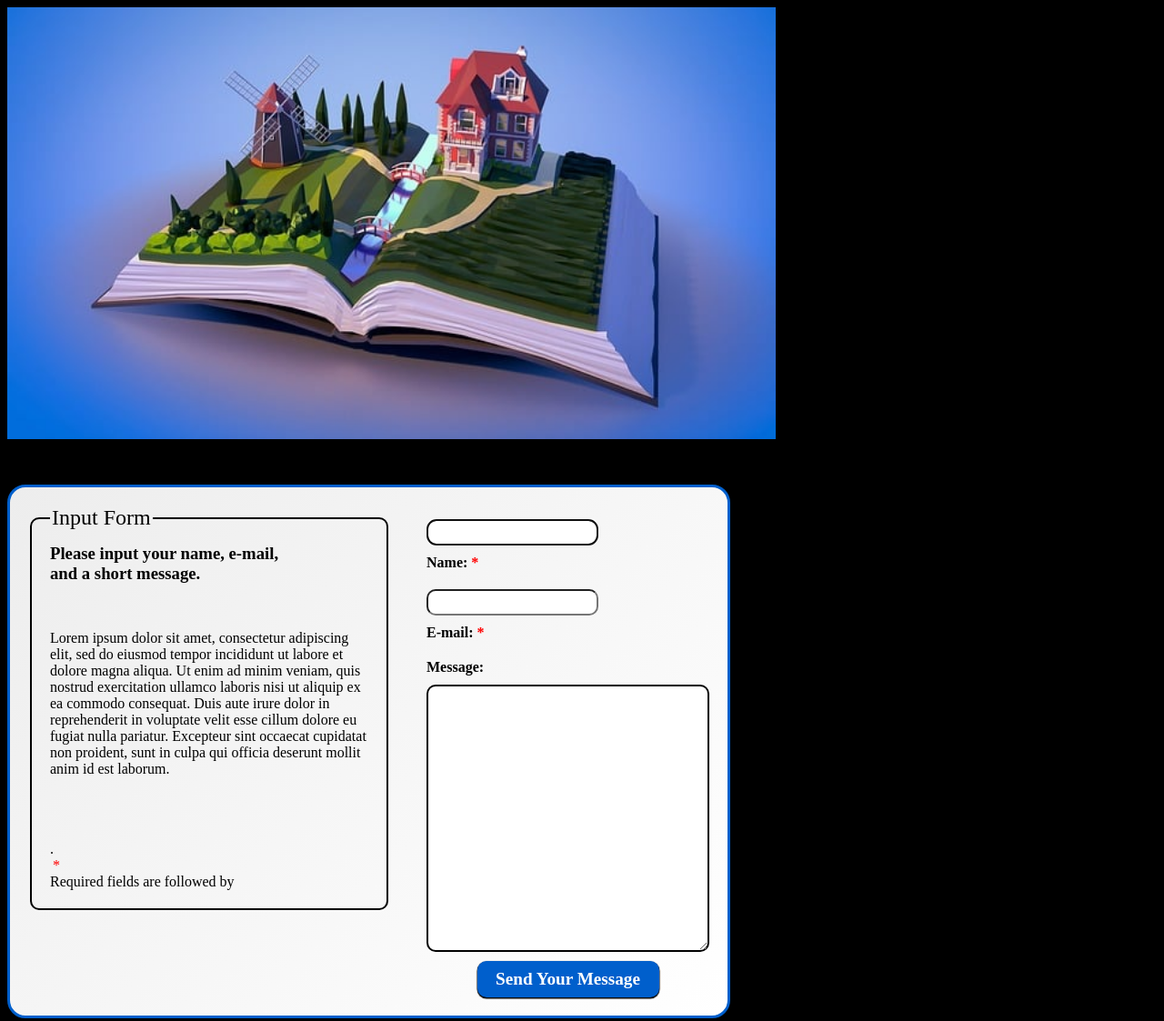
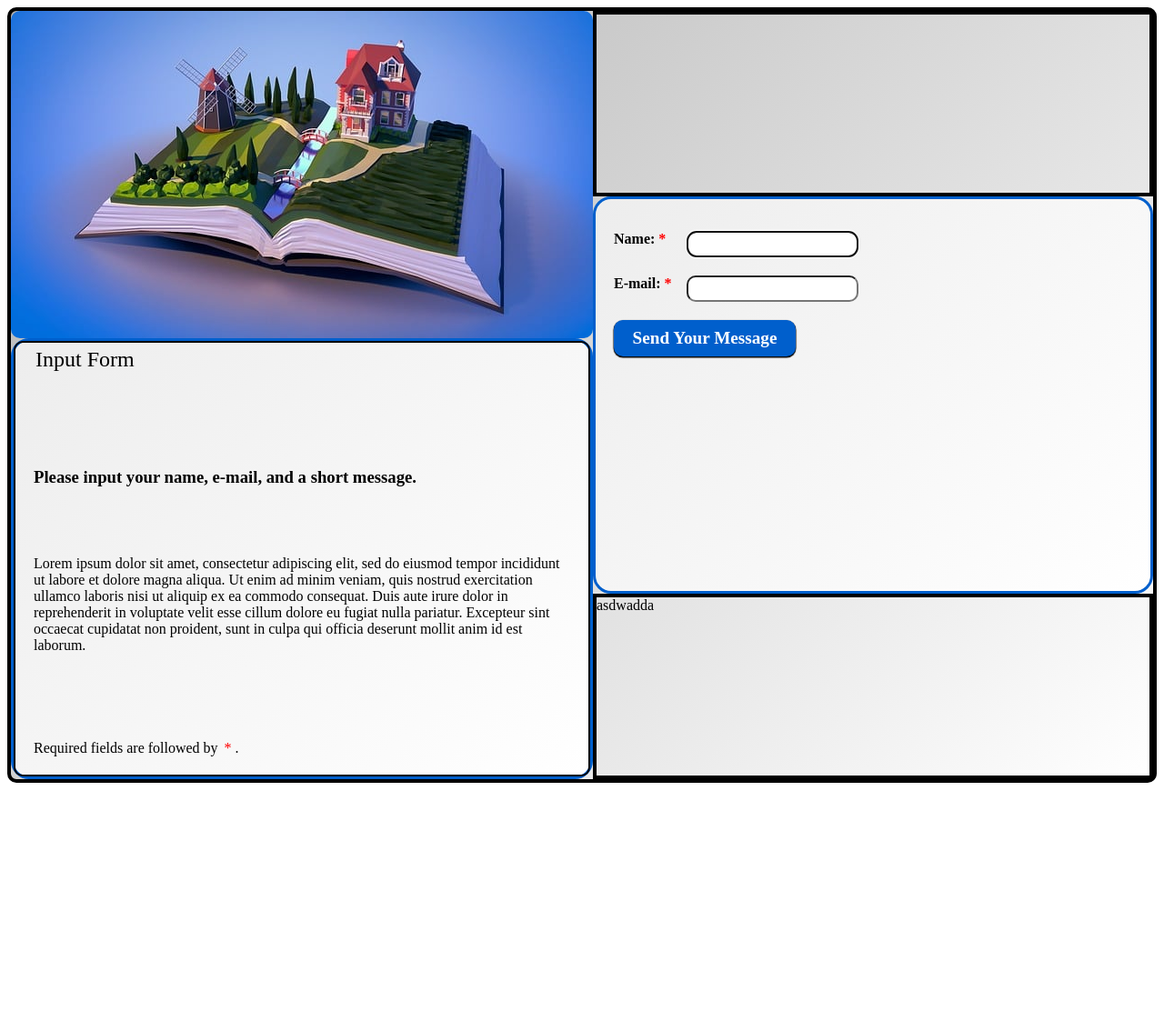
Before and after one commit to cultelise/first-form, a plain HTML site: page index.html in a window 1280 px wide. Shown: the whole page at 91% size. After the commit the page ends 869 px from the top, so only its background shows below. Drawn offline with Linux system fonts and the light colour scheme.

Commit message:
Implement basic structure

```diff
--- a/index.html
+++ b/index.html
@@ -8,10 +8,11 @@
     <link rel="stylesheet" href="style.css"
   </head>
   <body>
-    <div>
-      <form action="/myhandling-form-page" method="post">
-        <section id="intro">
-          <fieldset id="info">
+    <div class="page">
+      <div class="left">
+        <img src="/img/house-2022147.jpg" alt="Neighborhood in pop-up book" srcset="img/house-2022147.jpg 3x, img/house-2022147_1280.jpg 2x, img/house-2022147_640.jpg 1x">
+        <div id="intro">
+          <div id="info">
             <legend style="font-size: 1.5rem">Input Form</legend>
               <h3>Please input your name, e-mail, and a short message.</h3>
               <div class="formtext">Lorem ipsum dolor sit amet, consectetur adipiscing elit, sed do eiusmod tempor incididunt ut labore et dolore magna aliqua. Ut enim ad minim veniam, quis nostrud exercitation ullamco laboris nisi ut aliquip ex ea commodo consequat. Duis aute irure dolor in reprehenderit in voluptate velit esse cillum dolore eu fugiat nulla pariatur. Excepteur sint occaecat cupidatat non proident, sunt in culpa qui officia deserunt mollit anim id est laborum.</div>
@@ -19,8 +20,13 @@
                 <span>Required fields are followed by</span>
                 <span aria-label="required" style="padding-left: 3px;"> * </span>.
               </div>
-          </fieldset>
-        </section>
+          </div>
+        </div>
+    </div>
+      <div class="right">
+        <div class="topright">
+        </div>
+        <form action="/myhandling-form-page" method="post">
           <section id="personal">
             <div class="name">
               <label for="name">
@@ -36,16 +42,14 @@
               </label>
               <input type="email" id="email" name="email" required>
             </div>
-          <div class="message">
-            <label for="message">
-              <span><strong>Message:</strong></span>
-            </label>
-            <textarea style="resize:horizontal" name="message" id="message" cols="34" rows="18"></textarea>
             <div class="butt"><button type="submit"><strong>Send Your Message</strong></button></div>
-          </div>
+
           </section>
         </form>
-      <img src="/img/house-2022147.jpg" alt="Neighborhood in pop-up book" srcset="img/house-2022147.jpg 3x, img/house-2022147_1280.jpg 2x, img/house-2022147_640.jpg 1x">
+        <div class="botright">
+          asdwadda
+        </div>
+      </div>
     </div>
   </body>
 </html>
--- a/style.css
+++ b/style.css
@@ -1,22 +1,39 @@
-div {
+.page {
   display: flex;
-  flex-direction: column-reverse;
+  border: 4px solid black;
+  border-radius: 10px;
+  background: linear-gradient(135deg, rgb(178, 178, 178) 0%, white 100%);
+  flex: 1;
 }
 
 body {
   display: flex;
-  background-color: black;
+  background-color: white;
+}
+
+.left {
+  display: flex;
+  flex-direction: column;
+  flex: 1;
+}
+
+.right {
+  display: flex;
+  flex-direction: column;
+  flex: 1;
+}
+.topright,
+.botright {
+  flex: 1;
+  border: 4px solid black;
+
 }
 
 form {
   display: flex;
-  flex-flow: wrap;
-  min-width:  300px;
-  min-height: 495px;
   background-color: white;
-
+  flex: 2;
   padding: 20px;
-  margin: 50px 50px 100px 0px;
   gap: 40px;
   border: 3.5px solid hsl(212, 100%, 40%);
   border-radius: 20px;
@@ -60,7 +77,6 @@ section {
 h3 {
   margin-top: 10px;
   margin-bottom: -20px;
-  max-width: 280px;
 }
 
 input {
@@ -72,18 +88,19 @@ input {
 #intro {
   display: flex;
   flex-direction: column;
-  max-height: 445px;
-  min-width: 300px;
+  border: 3.5px solid hsl(212, 100%, 40%);
+  border-radius: 20px;
+  background: linear-gradient(135deg, rgb(237, 237, 237) 0%, white 100%);
 }
 
 #info {
   display: flex;
   flex-direction: column;
   justify-content: space-between;
-  height: 450px;
   padding: 5px 20px 20px 20px;
   border-radius: 10px;
   border: 2px solid black;
+  flex: 1 1 450px;
 }
 
 [aria-label="required"]{
@@ -108,13 +125,11 @@ input {
 }
 
 #personal {
-  flex: 1 0;
   margin-top: 15px;
 }
 
 .formtext {
   flex: none;
-  max-width: 350px;
 }
 
 .butt {
@@ -128,5 +143,6 @@ input:user-invalid {
  }
 
  img {
-
+  border-radius: 10px;
+  flex: 1;
  }
```
Lines whose indentation alone changed are shown as unchanged.
